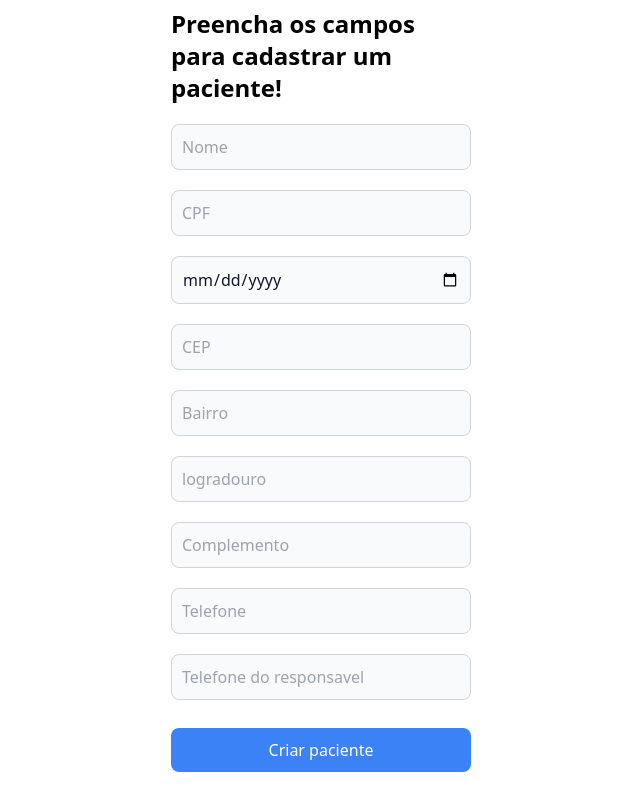
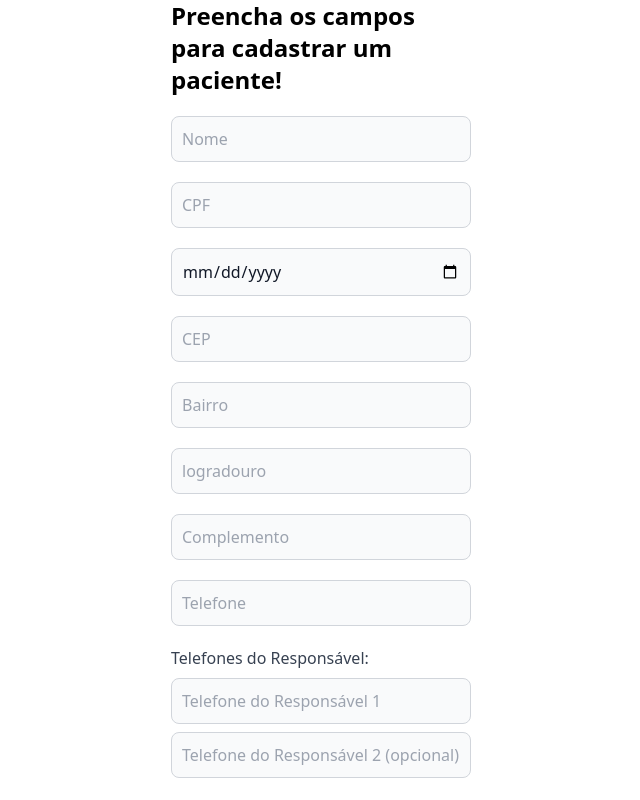
Before and after one commit to VitorDanielA/capssaude, a Next.js app: page /cadastrarPaciente/FormCadastrarPaciente in a window 1280 px wide. Shown: the top 800 px of the page, without its empty margins (319-959 px from the left). Built offline with nearby package versions, Linux system fonts and the light colour scheme.

Commit message:
ajustes para paciente poder salvar lista de telefones

```diff
--- a/src/components/CadastrarPaciente.tsx
+++ b/src/components/CadastrarPaciente.tsx
@@ -1,38 +1,48 @@
 import { useState } from "react";
 import InputFieldProps from "@/components/InputFieldProps";
+import { useRouter } from 'next/router';
 
 export default function CadastrarPaciente() {
   const [form, setForm] = useState({
-        nome: '',
-        cpf: '',
-        dataNascimento: '',
-        cep: '',
-        bairro: '',
-        logradouro: '',
-        complemento: '',
-        telefone: '',
-        telefoneResponsavel: '',
+    nome: "",
+    cpf: "",
+    dataDeNascimento: "",
+    cep: "",
+    bairro: "",
+    logradouro: "",
+    complemento: "",
+    telefone: "",
+    telefonesEmergencia: [],
   });
 
+  const router = useRouter();
   const [showSuccessPopup, setShowSuccessPopup] = useState(false);
 
+  const handleChangeForm = (event) => {
+    const { name, value } = event.target;
 
-    const handleChangeForm = (event) => {
+    if (name.startsWith("telefoneResponsavel")) {
+      const index = parseInt(name.replace("telefoneResponsavel", ""), 10) - 1;
+      const newTelefonesResponsavel = [...form.telefonesEmergencia];
+      newTelefonesResponsavel[index] = value;
+      setForm({ ...form, telefonesEmergencia: newTelefonesResponsavel });
+    } else {
       setForm({
         ...form,
-          [event.target.name]: event.target.value,
+        [name]: value,
       });
+    }
   };
 
   const handleForm = async (event) => {
     event.preventDefault();
-        console.log(form)
+    console.log(form);
 
     try {
-            const response = await fetch('http://localhost:8080/caps/paciente', {
-                method: 'POST',
+      const response = await fetch("http://localhost:8080/caps/paciente", {
+        method: "POST",
         headers: {
-                    'Content-Type': 'application/json',
+          "Content-Type": "application/json",
         },
         body: JSON.stringify(form),
       });
@@ -41,96 +51,87 @@ export default function CadastrarPaciente() {
       console.log(response.status);
       console.log(json);
 
-
       if (response.ok) {
         setShowSuccessPopup(true);
 
-
+         setTimeout(() => {
+            router.push('TabelaPaciente');
+          }, 2000);
       } else {
-                alert(json.message || 'Erro ao criar Paciente');
+        alert(json.message || "Erro ao criar Paciente");
       }
     } catch (error) {
       console.error(error);
-            alert('Erro ao criar Paciente');
+      alert("Erro ao criar Paciente");
     }
   };
 
   const inputs = [
     {
-            type: 'text',
-            name: 'nome',
-            className: 'bg-gray-50 border border-gray-300 text-gray-900 rounded-lg block w-full p-2.5 focus: outline-none my-5',
-            placeholder: 'Nome',
+      type: "text",
+      name: "nome",
+      className: "bg-gray-50 border border-gray-300 text-gray-900 rounded-lg block w-full p-2.5 focus: outline-none my-5",
+      placeholder: "Nome",
       required: true,
     },
     {
-            type: 'text',
-            name: 'cpf',
-            className: 'bg-gray-50 border border-gray-300 text-gray-900 rounded-lg block w-full p-2.5 focus: outline-none mb-5',
-            placeholder: 'CPF',
+      type: "text",
+      name: "cpf",
+      className: "bg-gray-50 border border-gray-300 text-gray-900 rounded-lg block w-full p-2.5 focus: outline-none mb-5",
+      placeholder: "CPF",
       required: true,
     },
     {
-            type: 'date',
-            name: 'dataNascimento',
-            className: 'bg-gray-50 border border-gray-300 text-gray-900 rounded-lg block w-full p-2.5 focus: outline-none mb-5',
-            placeholder: 'Data de Nascimento',
+      type: "date",
+      name: "dataDeNascimento",
+      className: "bg-gray-50 border border-gray-300 text-gray-900 rounded-lg block w-full p-2.5 focus: outline-none mb-5",
+      placeholder: "Data de Nascimento",
       required: true,
     },
     {
-            type: 'text',
-            name: 'cep',
-            className: 'bg-gray-50 border border-gray-300 text-gray-900 rounded-lg block w-full p-2.5 focus: outline-none mb-5',
-            placeholder: 'CEP',
+      type: "text",
+      name: "cep",
+      className: "bg-gray-50 border border-gray-300 text-gray-900 rounded-lg block w-full p-2.5 focus: outline-none mb-5",
+      placeholder: "CEP",
       required: true,
     },
     {
-            type: 'text',
-            name: 'bairro',
-            className: 'bg-gray-50 border border-gray-300 text-gray-900 rounded-lg block w-full p-2.5 focus: outline-none mb-5',
-            placeholder: 'Bairro',
+      type: "text",
+      name: "bairro",
+      className: "bg-gray-50 border border-gray-300 text-gray-900 rounded-lg block w-full p-2.5 focus: outline-none mb-5",
+      placeholder: "Bairro",
       required: true,
     },
     {
-            type: 'text',
-            name: 'logradouro',
-            className: 'bg-gray-50 border border-gray-300 text-gray-900 rounded-lg block w-full p-2.5 focus: outline-none mb-5',
-            placeholder: 'logradouro',
+      type: "text",
+      name: "logradouro",
+      className: "bg-gray-50 border border-gray-300 text-gray-900 rounded-lg block w-full p-2.5 focus: outline-none mb-5",
+      placeholder: "logradouro",
       required: true,
     },
     {
-            type: 'text',
-            name: 'complemento',
-            className: 'bg-gray-50 border border-gray-300 text-gray-900 rounded-lg block w-full p-2.5 focus: outline-none mb-5',
-            placeholder: 'Complemento',
+      type: "text",
+      name: "complemento",
+      className: "bg-gray-50 border border-gray-300 text-gray-900 rounded-lg block w-full p-2.5 focus: outline-none mb-5",
+      placeholder: "Complemento",
       required: true,
     },
     {
-            type: 'text',
-            name: 'telefone',
-            className: 'bg-gray-50 border border-gray-300 text-gray-900 rounded-lg block w-full p-2.5 focus: outline-none mb-5',
-            placeholder: 'Telefone',
-            required: true,
-        },
-        {
-            type: 'text',
-            name: 'telefoneResponsavel',
-            className: 'bg-gray-50 border border-gray-300 text-gray-900 rounded-lg block w-full p-2.5 focus: outline-none mb-5',
-            placeholder: 'Telefone do responsavel',
+      type: "text",
+      name: "telefone",
+      className: "bg-gray-50 border border-gray-300 text-gray-900 rounded-lg block w-full p-2.5 focus: outline-none mb-5",
+      placeholder: "Telefone",
       required: true,
     },
   ];
 
   return (
-
     <div className="flex items-center justify-around flex-wrap min-h-[100vh]">
       <div className="w-[300px] mb-5">
         <h1 className="text-2xl font-semibold">
           Preencha os campos para cadastrar um paciente!
         </h1>
         <form onSubmit={handleForm} className="flex flex-col">
-
-
           {inputs.map((input) => (
             <InputFieldProps
               key={input.name}
@@ -144,10 +145,34 @@ export default function CadastrarPaciente() {
             />
           ))}
 
+          <div className="mb-5">
+            <label
+              className="block mb-2 text-gray-700"
+              htmlFor="telefoneResponsavel1"
+            >
+              Telefones do Responsável:
+            </label>
+            <input
+              type="text"
+              id="telefoneResponsavel1"
+              name="telefoneResponsavel1"
+              className="bg-gray-50 border border-gray-300 text-gray-900 rounded-lg block w-full p-2.5 focus: outline-none mb-2"
+              placeholder="Telefone do Responsável 1"
+              onChange={handleChangeForm}
+            />
+            <input
+              type="text"
+              id="telefoneResponsavel2"
+              name="telefoneResponsavel2"
+              className="bg-gray-50 border border-gray-300 text-gray-900 rounded-lg block w-full p-2.5 focus: outline-none"
+              placeholder="Telefone do Responsável 2 (opcional)"
+              onChange={handleChangeForm}
+            />
+          </div>
+
           <button className="bg-blue-500 p-2.5 mt-2 rounded-lg text-white hover:bg-blue-400">
             Criar paciente
           </button>
-
         </form>
         {showSuccessPopup && (
           <div className="fixed inset-0 bg-black bg-opacity-50 flex items-center justify-center z-50">
@@ -158,8 +183,5 @@ export default function CadastrarPaciente() {
         )}
       </div>
     </div>
-
-
   );
-
 }
```
Lines whose indentation alone changed are shown as unchanged.
